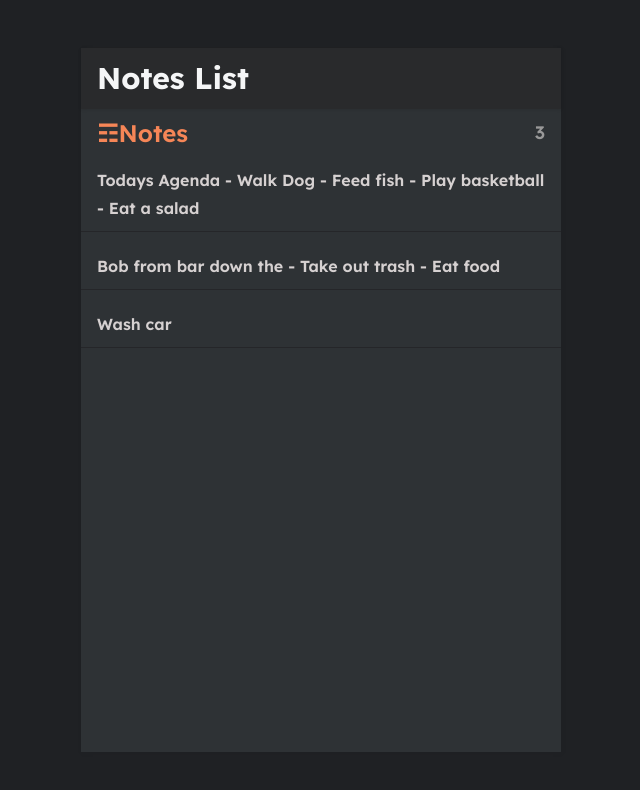
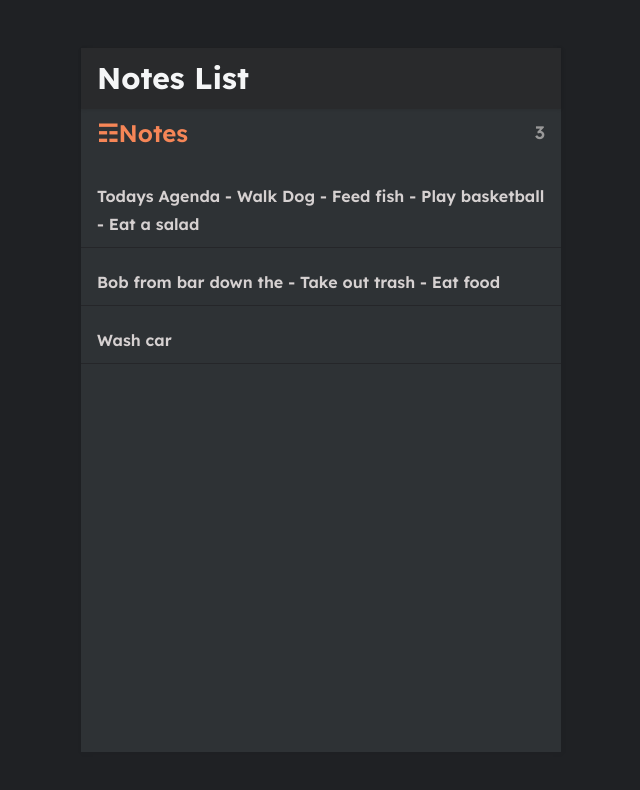
Before and after one commit to Sch-Steve/mynotes, a React (Create React App) app: page / in a window 1280 px wide. Shown: the top 790 px of the page, without its empty margins (319-959 px from the left). Built offline with nearby package versions, Linux system fonts and the light colour scheme.

Commit message:
arrowleft

```diff
--- a/src/pages/NotesPage.js
+++ b/src/pages/NotesPage.js
@@ -10,9 +10,13 @@ const NotesPage = () => {
         <h2 className="notes-title">&#9782;Notes</h2>
         <p className="notes-count">{notes.length}</p>
       </div>
-      {notes.map((note, index) => (
-        <ListItem key={index} note={note} />
-      ))}
+
+      <div className="notes-list">
+        {notes.map((note, index) => (
+          <ListItem key={index} note={note} />
+        ))}
+      </div>
+
     </div>
   );
 };
```
Also changed, not shown: src/assets/arrow-left.svg (added).
